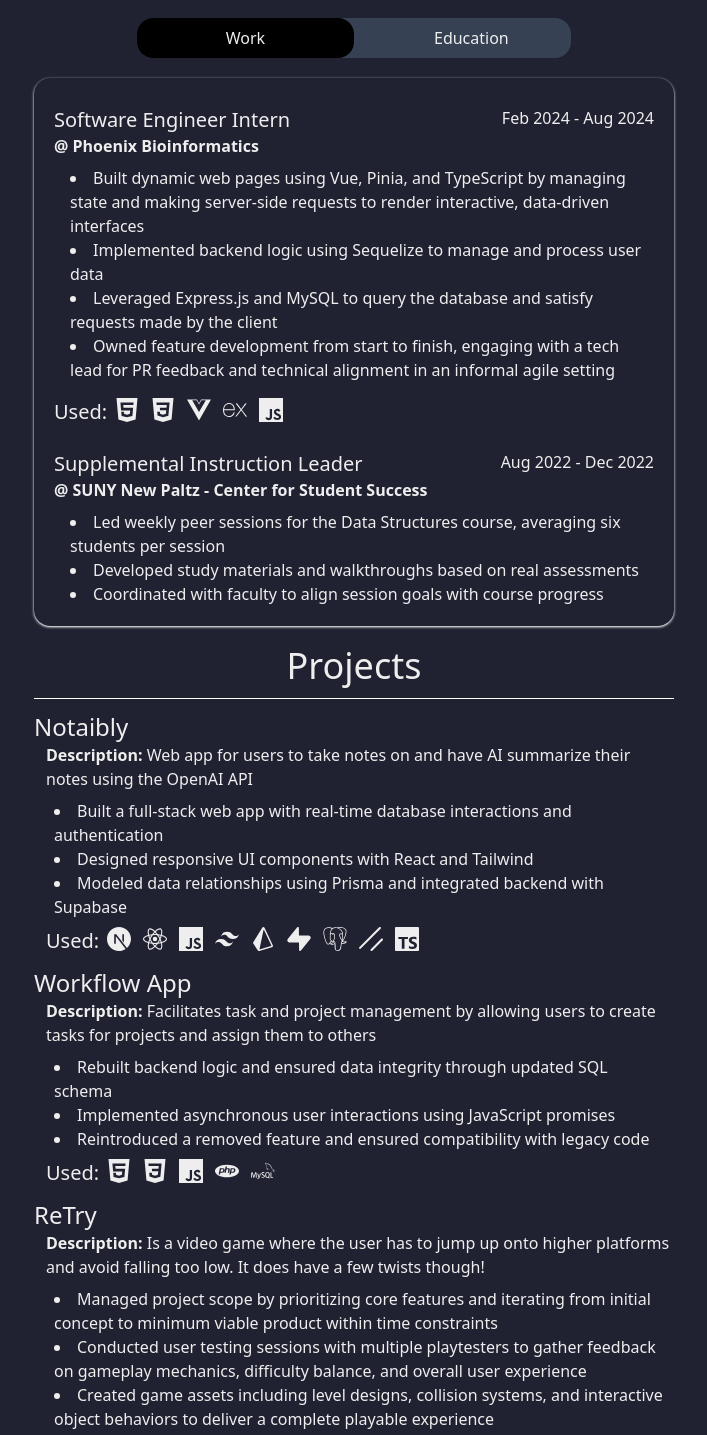
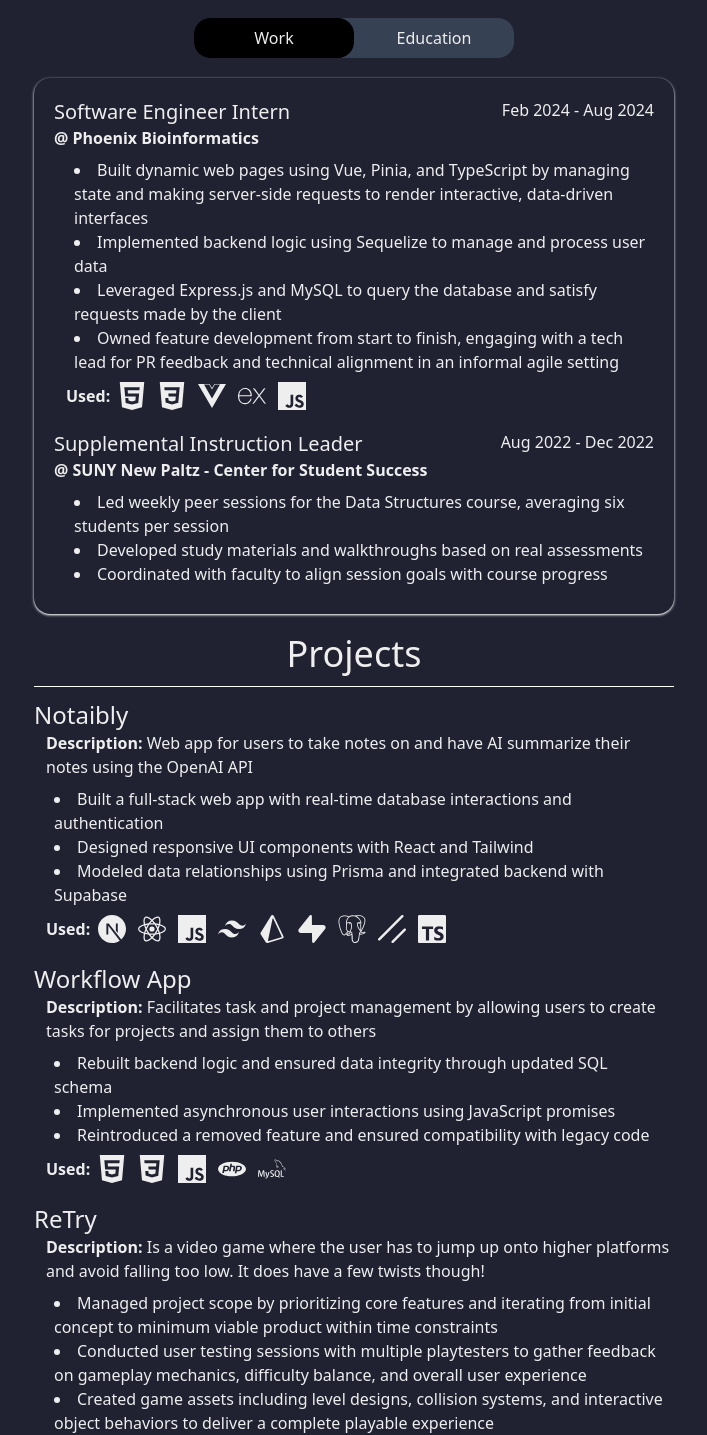
Before and after one commit to JoeArias1121/Portfolio, a React (Vite) app: page / in a window 1280 px wide. Shown: the part 278-1713 px from the top of the page, without its empty margins (286-993 px from the left). Built offline with nearby package versions, Linux system fonts and the light colour scheme.

Commit message:
added styling improvements to education, experience and intro

```diff
--- a/src/components/Education.tsx
+++ b/src/components/Education.tsx
@@ -1,23 +1,22 @@
 type Props = {
   className?: string;
-  eduRef?: React.Ref<HTMLDivElement | null>;
 }
 
-export default function Education({className = "", eduRef = null}: Props) {
+export default function Education({className = ""}: Props) {
   return (
-    <div ref={ eduRef } className={`flex flex-col w-1/1 ${className}`}>
-      <div className="flex justify-between py-2">
+    <div className={`flex flex-col w-1/1 ${className}`}>
+      <div className="flex flex-col xl:flex-row xl:justify-between">
         <div className="flex flex-col items-start">
-          <p className="text-2xl">State University of New York at New Paltz</p>
-          <p className="text-xl">Bachelor of Science in Computer Science</p>
+          <p className="text-xl">State University of New York at New Paltz</p>
+          <p className="text-lg font-bold">Bachelor of Science in Computer Science</p>
         </div>
         <p>Aug 2021 - Dec 2024</p>
       </div>
       <div>
-        <p>GPA: 3.65/4.00</p>
-        <p>Honors: Dean's List, AC^2 Outstanding Scholar Award</p>
+        <p><strong>GPA:</strong> 3.65/4.00</p>
+        <p><strong>Honors:</strong> Dean's List, AC^2 Outstanding Scholar Award</p>
         <p>
-          Coursework: Data Structures, Algorithms, Operating Systems, Web Server
+          <strong>Coursework:</strong> Data Structures, Algorithms, Operating Systems, Web Server
           Programming, Language Processing, Software Engineering
         </p>
       </div>
--- a/src/components/Experience.tsx
+++ b/src/components/Experience.tsx
@@ -26,29 +26,31 @@ export default function Experience({
 
   return (
     <div className={`flex flex-col w-1/1 ${className}`}>
-      <div className="flex justify-between py-2">
+      <div className="flex flex-col xl:flex-row xl:justify-between">
         <div className="flex flex-col items-start">
           <p className="text-xl">{title}</p>
           <p className="font-bold">@ {company}</p>
         </div>
         <p>{date}</p>
       </div>
+      <div className="ml-3">
       <div>
-        <ul className="list-disc pl-4 list-inside">{descriptionList}</ul>
+        <ul className="list-disc p-2 list-inside">{descriptionList}</ul>
       </div>
       {icons && (
-        <div className="flex gap-2 py-4">
-          <p className="text-xl">Used:</p>
-          <div className="flex gap-3">
+        <div className="flex items-center gap-2">
+          <p className="font-bold">Used:</p>
+          <div className="flex flex-wrap gap-3">
             {icons.map((Icon, index) => (
               <Icon
                 key={index}
-                className="w-auto h-6 cursor-pointer transition-all duration-200 ease-in-out hover:scale-140 hover:drop-shadow-[0_0_1.65rem_rgba(1,255,1,1)]  active:scale-115"
+                className="w-auto h-7 cursor-pointer transition-all duration-200 ease-in-out hover:scale-140 hover:drop-shadow-[0_0_1.65rem_rgba(1,255,1,1)]  active:scale-115"
               />
             ))}
           </div>
         </div>
-      )}
+        )}
+        </div>
     </div>
   );
 }
--- a/src/components/Project.tsx
+++ b/src/components/Project.tsx
@@ -30,17 +30,17 @@ export default function Project({
         <div>
           <p><strong>Description:</strong> {description}</p>
         </div>
-        <div className="flex flex-col gap-y-2">
+        <div>
           <ul className="list-disc p-2 list-inside">{contributionsList}</ul>
         </div>
         {icons && (
-          <div className="flex gap-2">
-            <p className="text-xl">Used:</p>
-            <div className="flex gap-3">
+          <div className="flex items-center gap-2">
+            <p className="font-bold">Used:</p>
+            <div className="flex flex-wrap gap-3">
               {icons.map((Icon, index) => (
                 <Icon
                   key={index}
-                  className="w-auto h-6 cursor-pointer transition-all duration-200 ease-in-out hover:scale-140 hover:drop-shadow-[0_0_1.65rem_rgba(1,255,1,1)]  active:scale-115"
+                  className="w-auto h-7 cursor-pointer transition-all duration-200 ease-in-out hover:scale-140 hover:drop-shadow-[0_0_1.65rem_rgba(1,255,1,1)]  active:scale-115"
                 />
               ))}
             </div>
--- a/src/pages/about/Intro.tsx
+++ b/src/pages/about/Intro.tsx
@@ -5,7 +5,7 @@ import { SiGithub, SiLinkedin } from "react-icons/si";
 export default function Intro() {
   return (
     <div className="flex flex-col sm:flex-row justify-center items-center gap-10 p-5 w-1/1">
-      <div className="flex justify-end w-1/2">
+      <div className="flex justify-center sm:justify-end w-1/2">
         <img
           src={PicOfMe}
           alt="Picture of Joseph"
--- a/src/pages/about/Projects.tsx
+++ b/src/pages/about/Projects.tsx
@@ -20,8 +20,8 @@ export default function Projects() {
     <>
       <p className="text-4xl mt-5">Projects</p>
       <div className="border-t w-full my-3 bg-amber-500 border-white" />
+      <div className="flex flex-col gap-y-5">
       <Project
-        className="pb-3"
         name={"Notaibly"}
         description={
           "Web app for users to take notes on and have AI summarize their notes using the OpenAI API"
@@ -44,7 +44,6 @@ export default function Projects() {
         ]}
       />
       <Project
-        className="pb-3"
         name={"Workflow App"}
         description={
           "Facilitates task and project management by allowing users to create tasks for projects and assign them to others"
@@ -57,7 +56,6 @@ export default function Projects() {
         icons={[SiHtml5, SiCss3, SiJavascript, SiPhp, SiMysql]}
       />
       <Project
-        className="pb-3"
         name={"ReTry"}
         description={
           "Is a video game where the user has to jump up onto higher platforms and avoid falling too low. It does have a few twists though!"
@@ -67,7 +65,8 @@ export default function Projects() {
           "Conducted user testing sessions with multiple playtesters to gather feedback on gameplay mechanics, difficulty balance, and overall user experience",
           "Created game assets including level designs, collision systems, and interactive object behaviors to deliver a complete playable experience",
         ]}
-      />
+        />
+        </div>
     </>
   );
 }
--- a/src/pages/about/WorkEducation.tsx
+++ b/src/pages/about/WorkEducation.tsx
@@ -34,7 +34,7 @@ export default function WorkEducation() {
 
   return (
     <>
-      <div className="relative flex items-center bg-gray-700 mb-5 rounded-2xl">
+      <div className="relative flex w-1/2 bg-gray-700 mb-5 rounded-2xl">
         <div
           className={`absolute h-10 rounded-2xl bg-black w-1/2 transition-transform duration-300 ease-in-out ${
             active === "work" ? "translate-x-0" : "translate-x-full"
@@ -42,13 +42,13 @@ export default function WorkEducation() {
         />
 
         <div
-          className="relative z-10 w-1/2 cursor-pointer text-center px-20 py-2 rounded-2xl"
+          className="flex items-center justify-center relative z-10 w-1/2 cursor-pointer py-2 rounded-2xl"
           onClick={() => setActive("work")}
         >
           <p>Work</p>
         </div>
         <div
-          className="relative z-10 w-1/2 cursor-pointer text-center px-20 py-2 rounded-2xl"
+          className="flex items-center justify-center relative z-10 w-1/2 cursor-pointer py-2 rounded-2xl"
           onClick={() => setActive("education")}
         >
           <p>Education</p>
@@ -65,7 +65,7 @@ export default function WorkEducation() {
           }`}
         >
           <div className="w-1/2">
-            <div ref={workRef} className="p-5">
+            <div ref={workRef} className="flex flex-col gap-5 p-5">
               <Experience
                 title={"Software Engineer Intern"}
                 company={"Phoenix Bioinformatics"}
```
